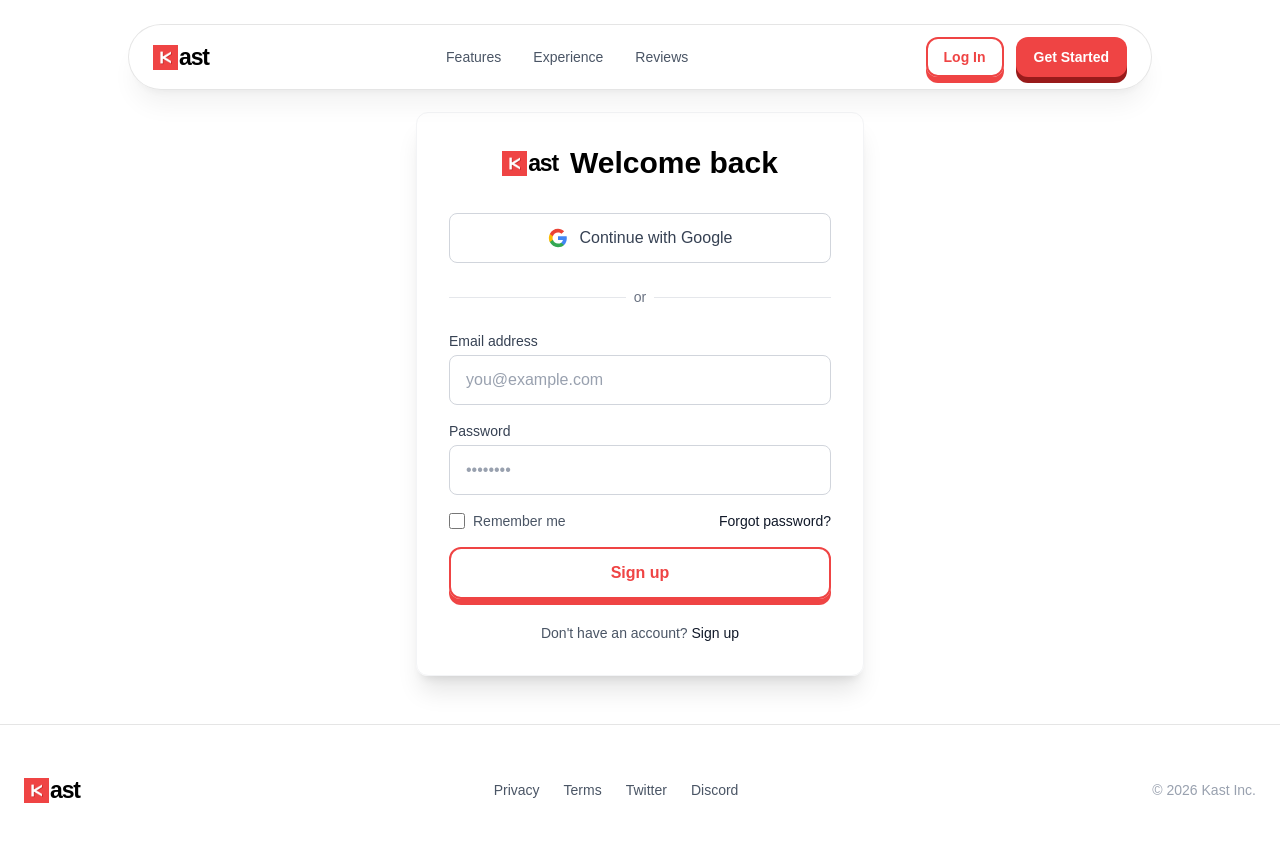
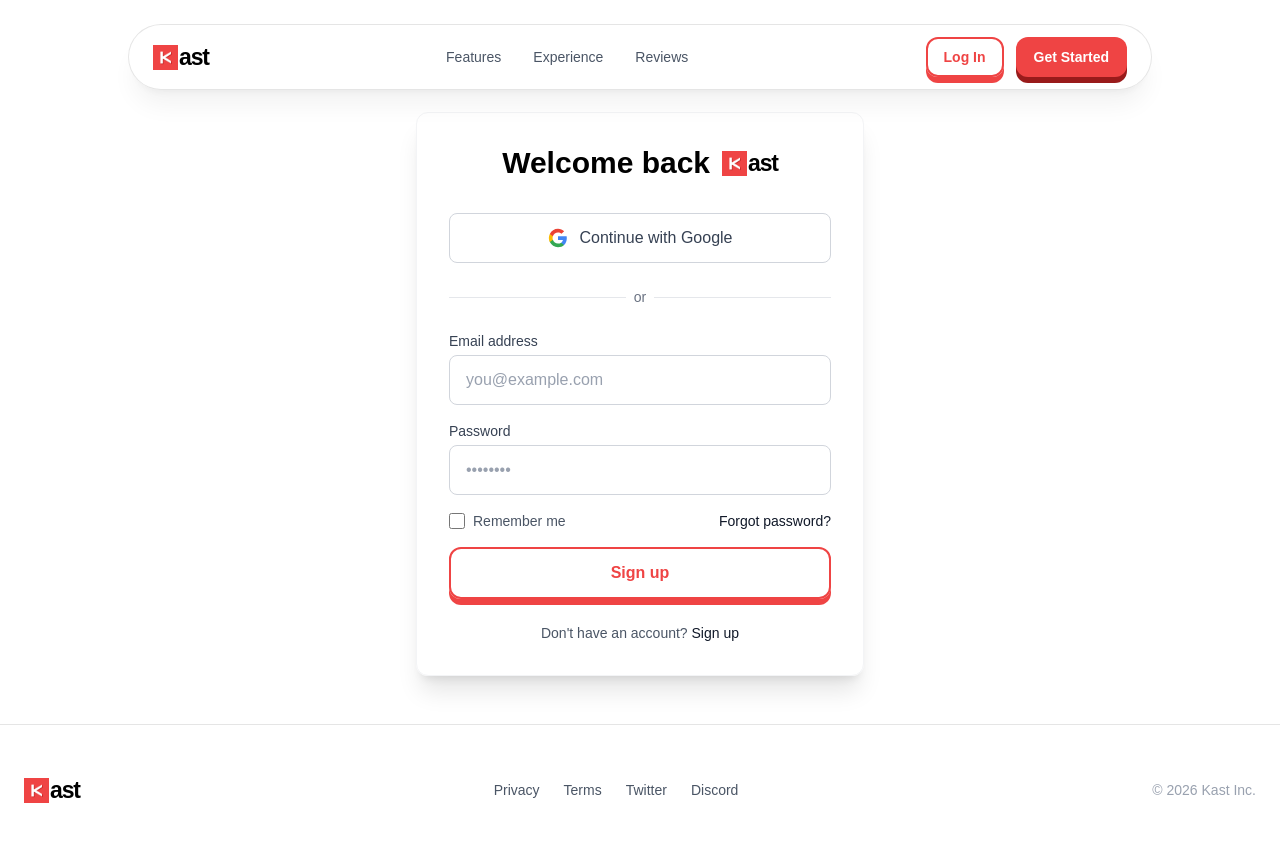
Before and after one commit to ayoolaowoilu/Kast, a Next.js app: page /auth/signin in a window 1280 px wide. Shown: the top 842 px of the page. Built offline with nearby package versions, Linux system fonts and the light colour scheme.

Commit message:
Chore : Added the get started page and sign in page

```diff
--- a/app/(public)/auth/signin/page.tsx
+++ b/app/(public)/auth/signin/page.tsx
@@ -17,10 +17,11 @@
 
                     {/* Header */}
                     <div className="flex items-center justify-center gap-3 mb-8">
-                        <Logo />
-                        <h1 className="font-bold text-2xl sm:text-3xl">
+                         <h1 className="font-bold text-2xl sm:text-3xl">
                            Welcome back
                         </h1>
+                        <Logo />
+
                     </div>
 
                     {/* Google Login Button */}
--- a/app/(public)/auth/signup/page.tsx
+++ b/app/(public)/auth/signup/page.tsx
@@ -17,10 +17,11 @@
 
                     {/* Header */}
                     <div className="flex items-center justify-center gap-3 mb-8">
-                        <Logo />
-                        <h1 className="font-bold text-2xl sm:text-3xl">
+                           <h1 className="font-bold text-2xl sm:text-3xl">
                             Get started
                         </h1>
+                        <Logo />
+
                     </div>
 
                     {/* Google Login Button */}
```
